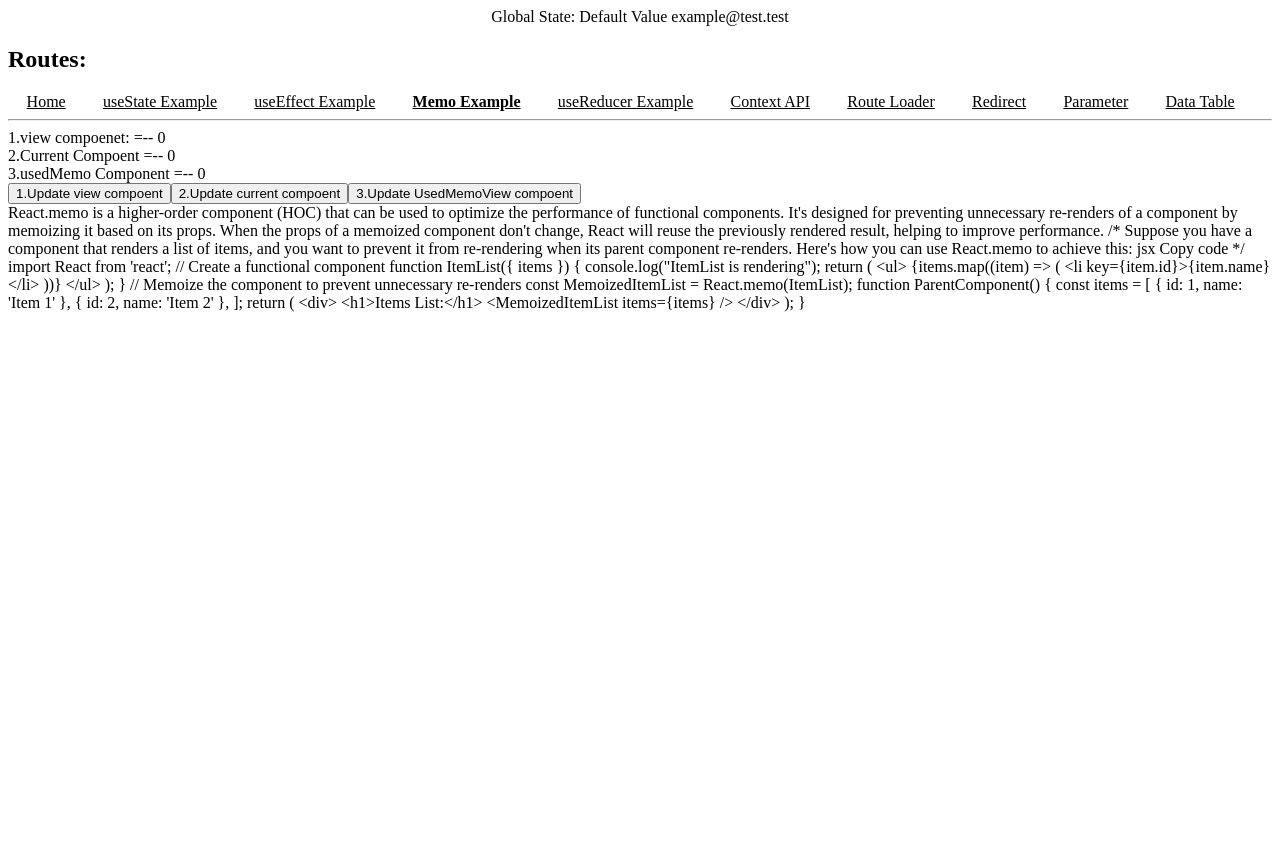
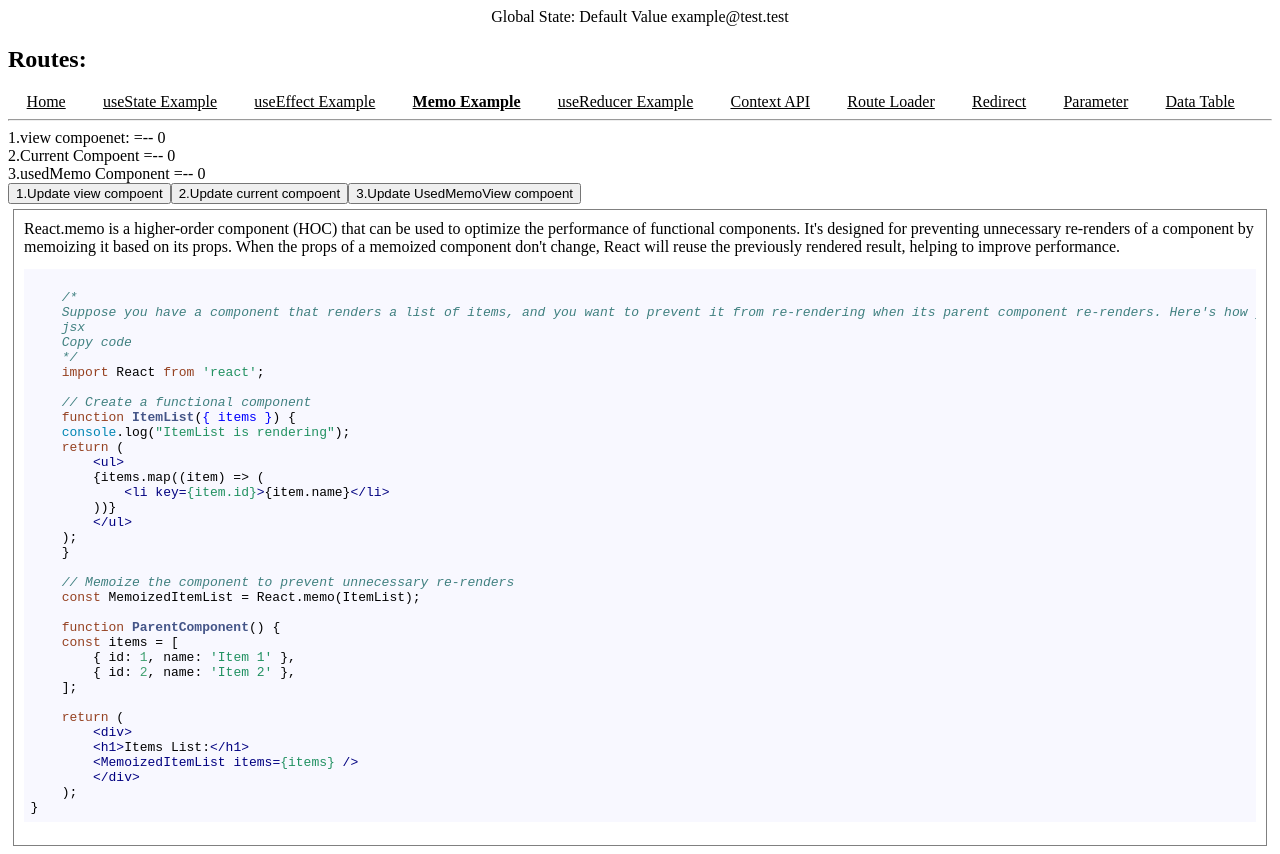
Before and after one commit to developersharif/reactExample, a React (Vite) app: page /#/memo in a window 1280 px wide. Before the commit the page ends 800 px from the top, so only its background shows below. Built offline with nearby package versions, Linux system fonts and the light colour scheme.

Commit message:
syntax-highlighter added

```diff
--- a/src/components/CodeExample.jsx
+++ b/src/components/CodeExample.jsx
@@ -1,5 +1,11 @@
+import SyntaxHighlighter from 'react-syntax-highlighter';
+import { docco } from 'react-syntax-highlighter/dist/esm/styles/hljs';
 function CodeExample({ code }) {
-  return <>{code}</>;
+  return(
+    <SyntaxHighlighter language="javascript" style={docco}>
+      {code}
+    </SyntaxHighlighter>
+  );
 }
 
 export default CodeExample;
--- a/src/components/Description.jsx
+++ b/src/components/Description.jsx
@@ -1,7 +1,9 @@
 function Description({children}) {
   return(<>
   <br />
+  <div style={{border:'1px solid gray',padding:'10px',margin:'5px'}}>
   {children}
+  </div>
   </>)
 }
 
```
